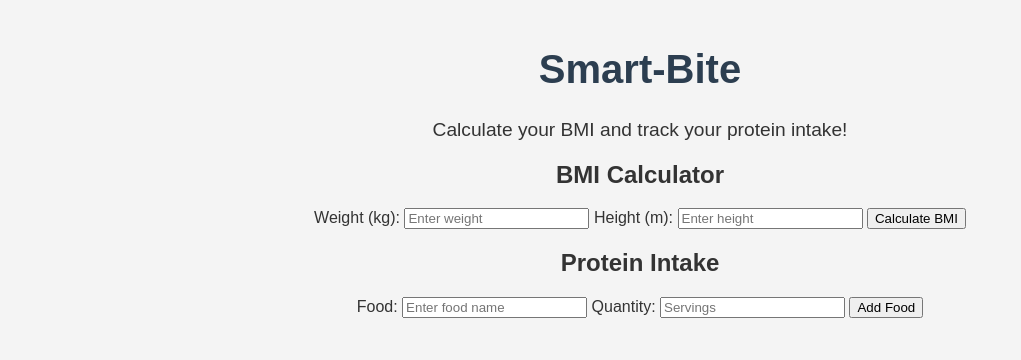
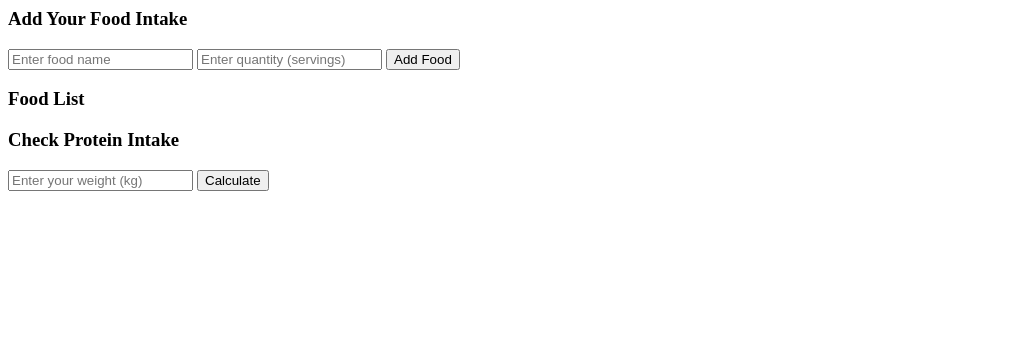
Before and after one commit to s7aila/SMART-BITE, a plain HTML site: page index.html in a window 1280 px wide. Shown: the whole page, without its empty margins (0-1021 px from the left). Drawn offline with Linux system fonts and the light colour scheme.

Commit message:
Update index.html

```diff
--- a/index.html
+++ b/index.html
@@ -1,32 +1,13 @@
-<!DOCTYPE html>
-<html lang="en">
-<head>
-    <meta charset="UTF-8">
-    <meta name="viewport" content="width=device-width, initial-scale=1.0">
-    <title>Smart-Bite BMI & Protein Calculator</title>
-    <link rel="stylesheet" href="style.css">
-</head>
-<body>
-    <h1>Smart-Bite</h1>
-    <p>Calculate your BMI and track your protein intake!</p>
+<h3>Add Your Food Intake</h3>
+<input type="text" id="foodInput" placeholder="Enter food name">
+<input type="number" id="quantityInput" placeholder="Enter quantity (servings)">
+<button onclick="addFood()">Add Food</button>
 
-    <h2>BMI Calculator</h2>
-    <label for="weight">Weight (kg):</label>
-    <input type="number" id="weight" placeholder="Enter weight">
-    <label for="height">Height (m):</label>
-    <input type="number" id="height" placeholder="Enter height">
-    <button onclick="calculateBMI()">Calculate BMI</button>
-    <p id="bmi-result"></p>
+<h3>Food List</h3>
+<ul id="foodList"></ul>
 
-    <h2>Protein Intake</h2>
-    <label for="food">Food:</label>
-    <input type="text" id="food" placeholder="Enter food name">
-    <label for="quantity">Quantity:</label>
-    <input type="number" id="quantity" placeholder="Servings">
-    <button onclick="addFood()">Add Food</button>
-    <ul id="food-list"></ul>
-    <p id="protein-result"></p>
+<h3>Check Protein Intake</h3>
+<input type="number" id="weightInput" placeholder="Enter your weight (kg)">
+<button onclick="calculateProtein()">Calculate</button>
 
-    <script src="app.js"></script>
-</body>
-</html>
+<div id="result"></div>
```
